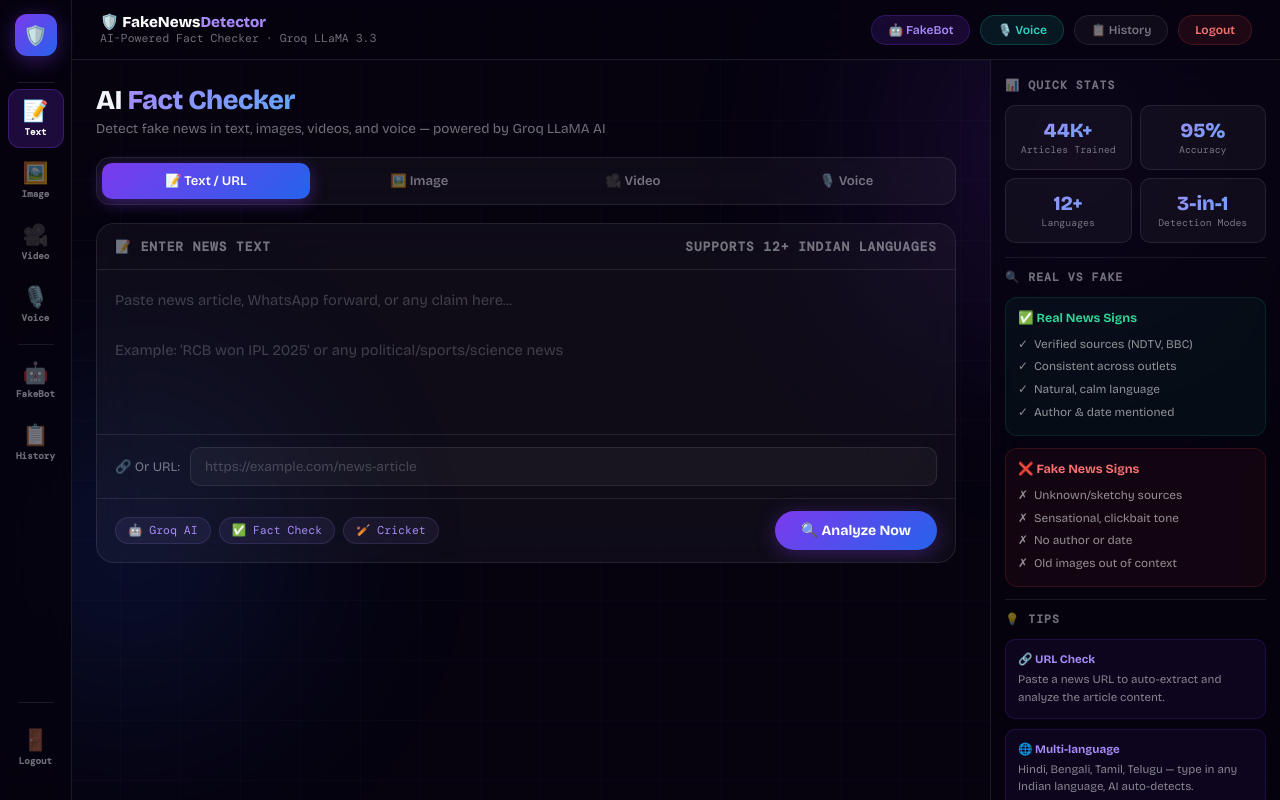
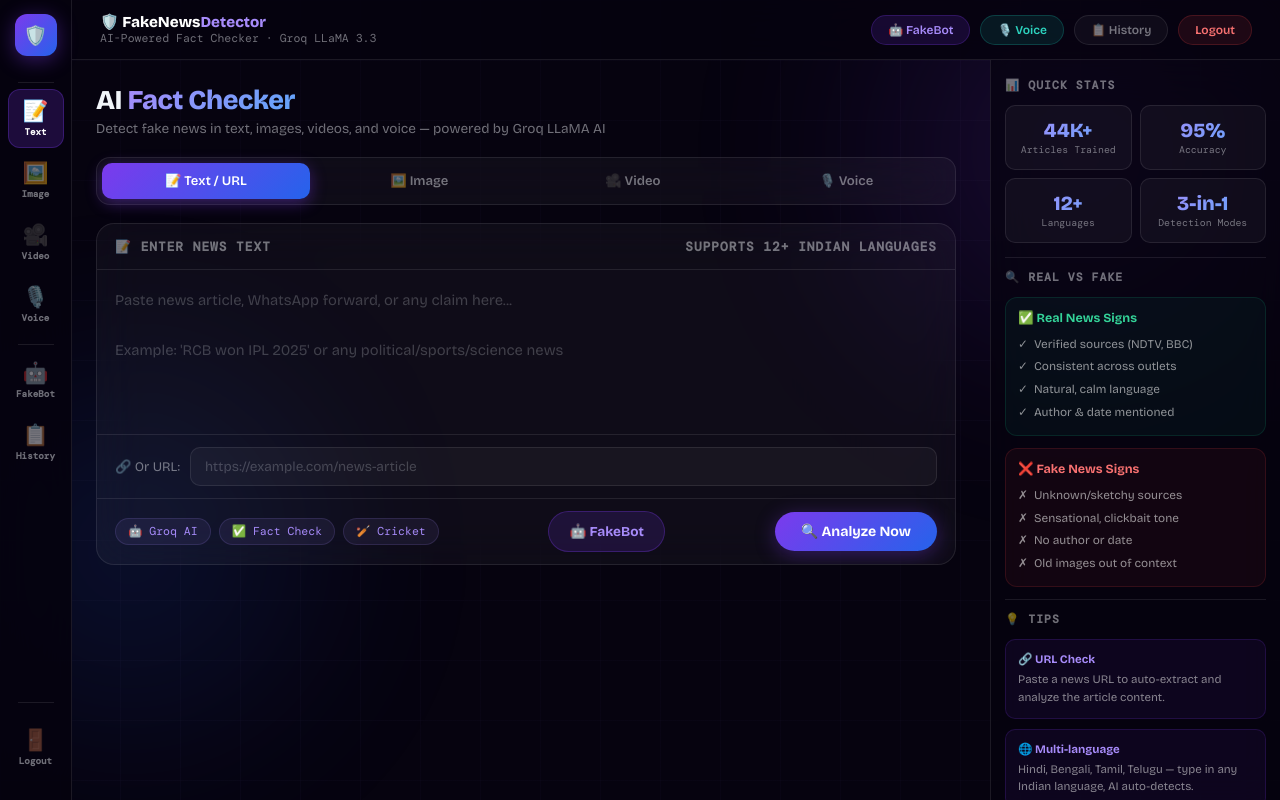
Before and after one commit to explorerkartik/FakeNewsDetector, a Flask app: page /free in a window 1280 px wide. Run offline with Flask 3, Linux system fonts and the light colour scheme; parts of the project's set-up code (start-up, migrations or seed data) failed here and were passed over; some libraries are stand-ins or nearby versions.

Commit message:
Update detector.html

```diff
--- a/templates/detector.html
+++ b/templates/detector.html
@@ -318,6 +318,7 @@
                         <span class="action-chip">✅ Fact Check</span>
                         <span class="action-chip">🏏 Cricket</span>
                     </div>
+                    <a href="/chatbot" style="padding:11px 20px;background:rgba(124,58,237,0.15);border:1px solid rgba(124,58,237,0.3);border-radius:100px;color:#a78bfa;font-size:0.85rem;font-weight:700;text-decoration:none;display:flex;align-items:center;gap:6px;">🤖 FakeBot</a>
                     <button class="analyze-btn" onclick="detectText()">🔍 Analyze Now</button>
                 </div>
             </div>
```
